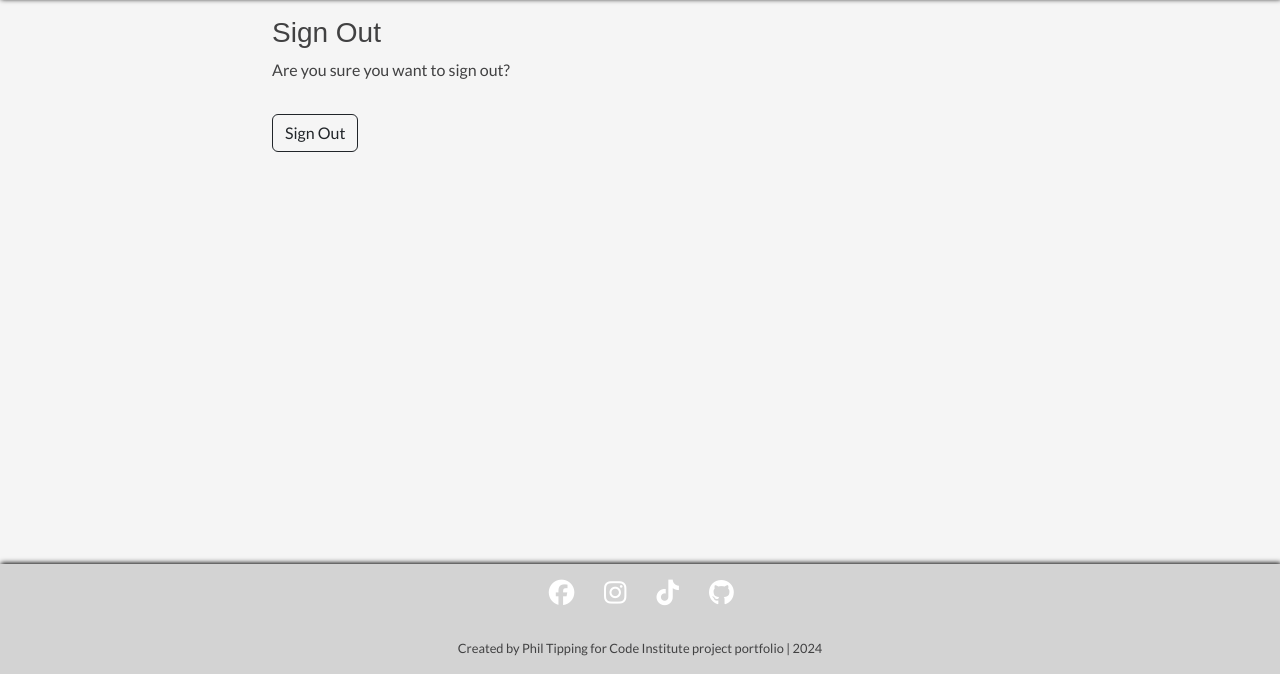
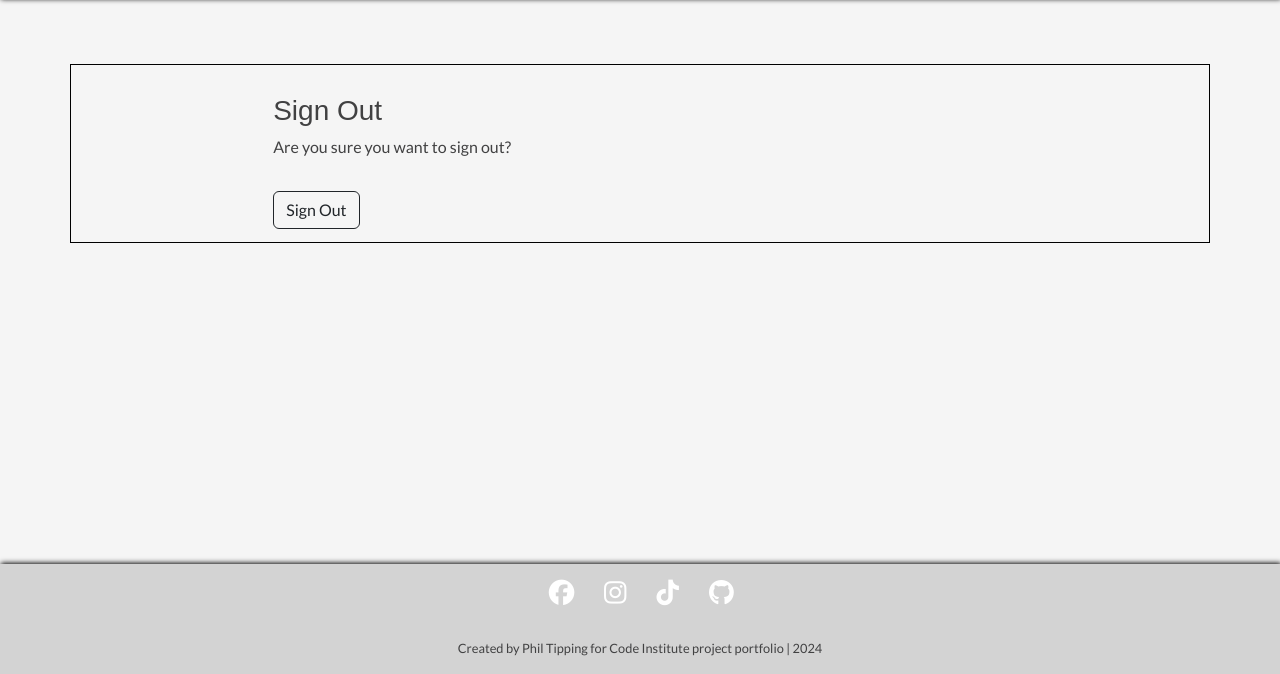
Before and after one commit to philtipping31/PP4---BrickBros, a Django app: page /accounts/logout/ in a window 1280 px wide. Shown: the part 126-800 px from the top of the page. Run offline with Django 5.2, Linux system fonts and the light colour scheme; the visitor is signed in with stand-in values (Sample User, id 1); some libraries are stand-ins or nearby versions.

Commit message:
add more styling to login/logout pages

```diff
--- a/static/css/style.css
+++ b/static/css/style.css
@@ -56,6 +56,12 @@ img.logo {
 
 /* Login and Logout */
 
+.login-page {
+    border:1px solid black;
+    padding: 1%;
+    margin-top: 5%;
+
+}
 
 /* Footer Section */
 
--- a/templates/account/login.html
+++ b/templates/account/login.html
@@ -7,7 +7,7 @@
 
 {% block content %}
 
-<div class="container">
+<div class="container login-page">
     <div class="row">
         <div class="col-md-8 mt-3 offset-md-2">
             <h3>{% trans "Sign In" %}</h3>
--- a/templates/account/logout.html
+++ b/templates/account/logout.html
@@ -5,7 +5,7 @@
 {% block head_title %}{% trans "Sign Out" %}{% endblock %}
 
 {% block content %}
-<div class="container">
+<div class="container login-page">
     <div class="row">
         <div class="col-md-8 mt-3 offset-md-2">
             <h3>{% trans "Sign Out" %}</h3>
```
